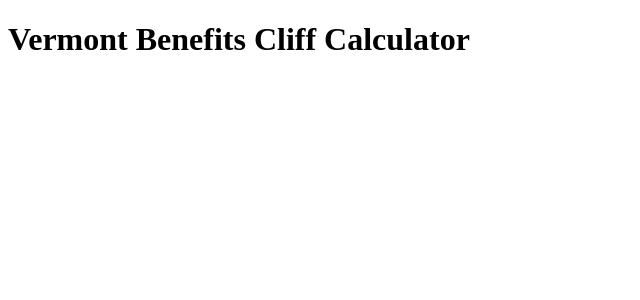
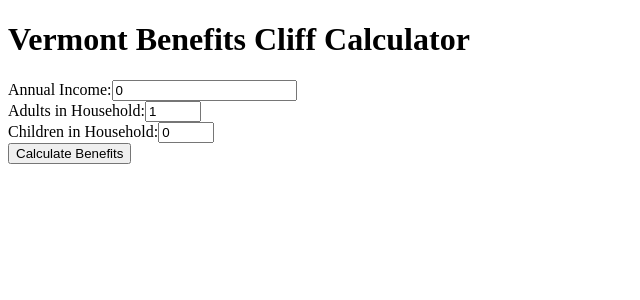
Before and after one commit to VERSO-UVM/benefits-cliff, a React (Vite) app: page / in a window 1280 px wide. Shown: the top 300 px of the page, without its empty margins (0-640 px from the left). Built offline with nearby package versions, Linux system fonts and the light colour scheme.

Commit message:
added fpl cleaning

```diff
--- a/src/App.tsx
+++ b/src/App.tsx
@@ -1,7 +1,21 @@
+import { useState } from "react";
+
+import InputForm from "./components/InputForm";
+import calculateBenefits from "./utils/benefitCalculators";
+import type { HouseholdData, CalculationResult } from "./types";
+
 function App() {
+  const [result, setResults] = useState<CalculationResult | null>(null);
+
+  const handleCalculate = (data: HouseholdData) => {
+    const results = calculateBenefits(data);
+    setResults(results);
+  };
+
   return (
     <div className="App">
       <h1> Vermont Benefits Cliff Calculator</h1>
+      <InputForm onCalculate={handleCalculate} />
     </div>
   );
 }
--- a/src/components/InputForm.tsx
+++ b/src/components/InputForm.tsx
@@ -0,0 +1,72 @@
+import { useState } from "react";
+import type { ChangeEvent } from "react";
+import type { HouseholdData } from "../types";
+
+interface InputFormProps {
+  onCalculate: (data: HouseholdData) => void;
+}
+
+export default function InputForm({ onCalculate }: InputFormProps) {
+  const [formData, setFormData] = useState<HouseholdData>({
+    annualIncome: 0,
+    adults: 1,
+    children: 0,
+  });
+  const handleSubmit = () => {
+    onCalculate(formData);
+  };
+
+  const handleChange =
+    (field: keyof HouseholdData) => (e: ChangeEvent<HTMLInputElement>) => {
+      setFormData((prev) => ({ ...prev, [field]: Number(e.target.value) }));
+    };
+
+  return (
+    <form
+      onSubmit={(e) => {
+        e.preventDefault();
+        handleSubmit();
+      }}
+    >
+      <div>
+        <label>
+          Annual Income:
+          <input
+            type="number"
+            value={formData.annualIncome}
+            onChange={handleChange("annualIncome")}
+            min="0"
+            step="1000"
+          />
+        </label>
+      </div>
+
+      <div>
+        <label>
+          Adults in Household:
+          <input
+            type="number"
+            value={formData.adults}
+            onChange={handleChange("adults")}
+            min="1"
+            max="10"
+          />
+        </label>
+      </div>
+
+      <div>
+        <label>
+          Children in Household:
+          <input
+            type="number"
+            value={formData.children}
+            onChange={handleChange("adults")}
+            min="0"
+            max="10"
+          />
+        </label>
+      </div>
+      <button type="submit">Calculate Benefits</button>
+    </form>
+  );
+}
--- a/src/utils/benefitCalculators.ts
+++ b/src/utils/benefitCalculators.ts
@@ -0,0 +1,11 @@
+import type { HouseholdData, CalculationResult } from "../types";
+
+export default function calculateBenefits(
+  data: HouseholdData,
+): CalculationResult {
+  console.log("Calculate with", data);
+  return {
+    income: data.annualIncome,
+    benefits: [{ name: "3SquaresVT", amount: 5000, eligible: true }],
+  };
+}
```
Also changed, not shown: info/3quaresvt.md (added, +10 -0 lines), src/types/index.ts (+21 -0 lines), src/data/fpl-monthly-2025_clean.csv (added), src/data/fpl-monthly-2025_raw.csv (added), 2 other files (tests, documents, lock files or other folders).
